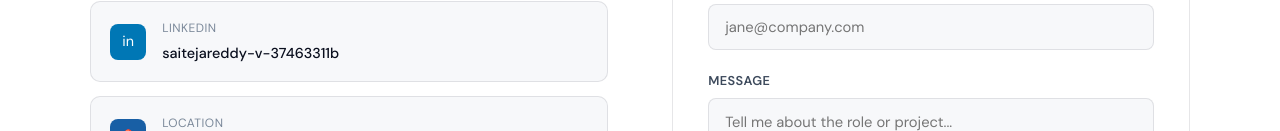
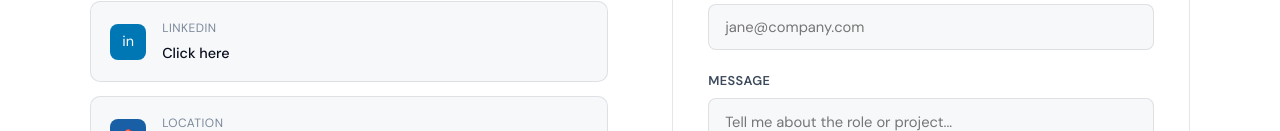
Before and after one commit to Saiteja-V-rdy/portfolio, a plain HTML site: page index.html in a window 1280 px wide. Shown: the part 5100-5231 px from the top of the page. Drawn offline with Linux system fonts and the light colour scheme.

Commit message:
LInkedin Text update

```diff
--- a/index.html
+++ b/index.html
@@ -340,7 +340,7 @@
             <div class="contact-item-icon" style="background:#0077b5;">in</div>
             <div>
               <div style="font-size:0.75rem;color:var(--text-3);margin-bottom:2px;text-transform:uppercase;letter-spacing:0.04em;">LinkedIn</div>
-              <div style="font-weight:500;">saitejareddy-v-37463311b</div>
+              <div style="font-weight:500;">Click here</div>
             </div>
           </a>
           <div class="contact-item" style="cursor:default;">
```
